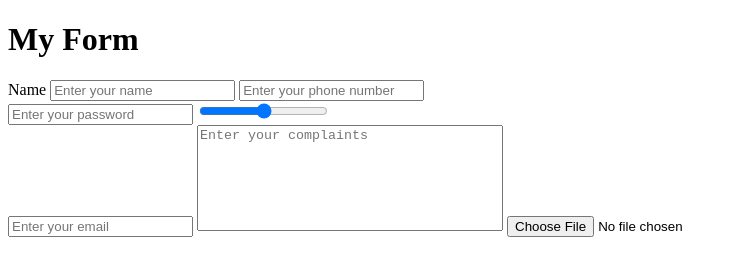
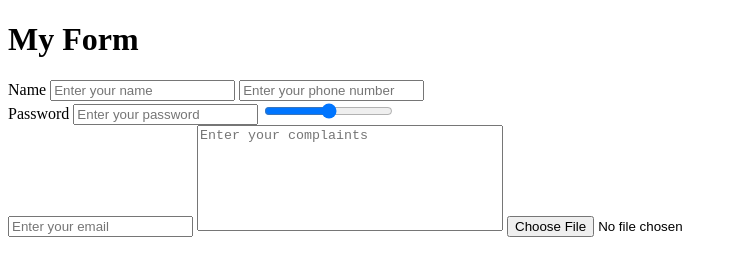
Before and after one commit to Kaksie-codes/frontend-developement-guide, a plain HTML site: page forms.html in a window 1280 px wide. Shown: the whole page, without its empty margins (0-737 px from the left). Drawn offline with Linux system fonts and the light colour scheme.

Commit message:
Update forms.html

```diff
--- a/forms.html
+++ b/forms.html
@@ -11,7 +11,8 @@
         <label for="name">Name</label>
         <input type="text" id="name" placeholder="Enter your name"/>
         <input type="number" placeholder="Enter your phone number"/><br>
-        <input type="password" placeholder="Enter your password"/>
+        <label for="pass">Password</label>
+        <input type="password" id="pass" placeholder="Enter your password"/>
         <input type="range"><br>
         <input type="email" placeholder="Enter your email">
         <textarea name="" id="" style="height: 100px; width: 300px; resize: none;" placeholder="Enter your complaints"></textarea>
```
